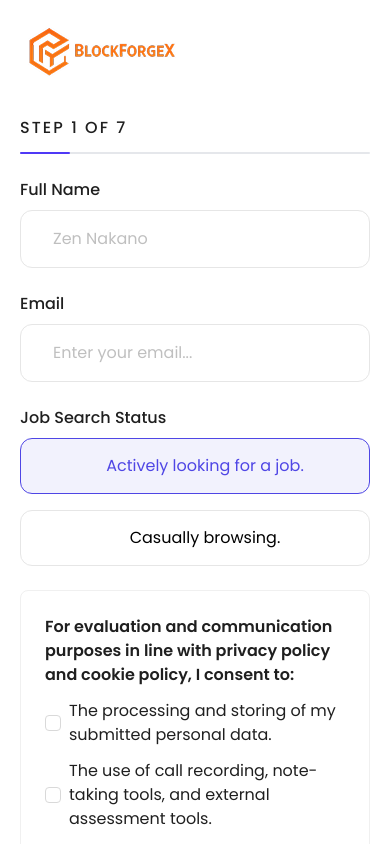
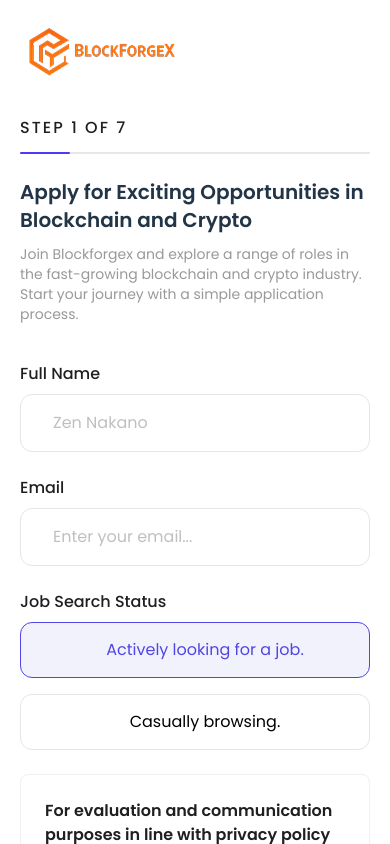
Before and after one commit to tubaguskencana/blockforgex, a React (Vite) app: page /#/apply/step/1 in a window 390 px wide. Shown: the top 844 px of the page. Built offline with nearby package versions, Linux system fonts and the light colour scheme; some icons are missing.

Commit message:
redefine responsive step 1

```diff
--- a/src/App.jsx
+++ b/src/App.jsx
@@ -10,7 +10,6 @@ export default function App() {
     <Routes>
       <Route path="/" element={<Navigate to="/apply/step/1" replace />} />
 
-      {/* Parent route mengandung :step -> layout bisa baca step */}
       <Route path="/apply/step/:step" element={<ApplicationLayout />}>
         <Route index element={<StepPage total={7} />} />
       </Route>
--- /dev/null
+++ b/src/hooks/useIsDesktop.jsx
@@ -0,0 +1,23 @@
+import { useEffect, useState } from 'react'
+
+export default function useIsDesktop() {
+  const getMatch = () =>
+    typeof window !== 'undefined' &&
+    window.matchMedia('(min-width: 1024px)').matches
+
+  const [isDesktop, setIsDesktop] = useState(getMatch)
+
+  useEffect(() => {
+    const mq = window.matchMedia('(min-width: 1024px)')
+    const onChange = (e) => setIsDesktop(e.matches)
+    if (mq.addEventListener) mq.addEventListener('change', onChange)
+    else mq.addListener(onChange)
+    setIsDesktop(mq.matches)
+    return () => {
+      if (mq.removeEventListener) mq.removeEventListener('change', onChange)
+      else mq.removeListener(onChange)
+    }
+  }, [])
+
+  return isDesktop
+}
--- a/src/layouts/ApplicationLayout.jsx
+++ b/src/layouts/ApplicationLayout.jsx
@@ -7,33 +7,9 @@ import logo from '../assets/logo-blockforgex.png'
 import step1Image from '../assets/step1.png'
 import step2Image from '../assets/step2.png'
 import step5Image from '../assets/step5.png'
-
+import useIsDesktop  from '../hooks/useIsDesktop'
 const { Title, Paragraph, Text } = Typography
 
-function useIsDesktop() {
-  const getMatch = () =>
-    typeof window !== 'undefined' &&
-    window.matchMedia('(min-width: 1024px)').matches
-
-  const [isDesktop, setIsDesktop] = useState(getMatch)
-
-  useEffect(() => {
-    const mq = window.matchMedia('(min-width: 1024px)')
-    const onChange = (e) => setIsDesktop(e.matches)
-    if (mq.addEventListener) mq.addEventListener('change', onChange)
-    else mq.addListener(onChange)
-
-    // sinkronkan saat mount
-    setIsDesktop(mq.matches)
-
-    return () => {
-      if (mq.removeEventListener) mq.removeEventListener('change', onChange)
-      else mq.removeListener(onChange)
-    }
-  }, [])
-
-  return isDesktop
-}
 
 const STEP_LEFT = {
   1: {
@@ -264,12 +240,7 @@ export default function ApplicationLayout() {
 
       <main className="bg-white rounded-r-2xl">
         <div className="min-h-full p-5 lg:p-10">
-          {!isDesktop && (
-            <div className="flex items-center gap-2 mb-8 shrink-0">
-              <img src={logo} alt="Blockforgex" />
-            </div>
-          )}
-          <Outlet />
+          <Outlet context={{ leftMeta: meta }} />
         </div>
       </main>
     </div>
--- a/src/pages/apply/StepPage.jsx
+++ b/src/pages/apply/StepPage.jsx
@@ -4,6 +4,7 @@ import { Typography, Button, Space, Avatar } from 'antd'
 import { useSelector } from 'react-redux'
 import { selectApp } from '../../store'
 import { getInitials } from '../../utils/name'
+import logo from '../../assets/logo-blockforgex.png'
 
 import Step1 from './Step1'
 import Step2 from './Step2'
@@ -12,11 +13,15 @@ import Step4 from './Step4'
 import Step5 from './Step5'
 import Step6 from './Step6'
 import Step7 from './Step7'
+import useIsDesktop from '../../hooks/useIsDesktop'
+
 
 const { Text } = Typography
 
 export default function StepPage({ total = 7 }) {
+    const isDesktop = useIsDesktop()
     const { leftMeta } = useOutletContext() || {}
+
 
     const { fullName } = useSelector(selectApp)
     const initials = getInitials(fullName)
@@ -57,14 +62,20 @@ export default function StepPage({ total = 7 }) {
 
     return (
         <section className="min-h-[calc(100vh-80px)] flex flex-col">
-      {/* HEADER */}
+            {!isDesktop && (
+                <div>
+                    <div className="flex items-center gap-2 mb-8 shrink-0">
+                        <img src={logo} alt="Blockforgex" />
+                    </div>
+                </div>
+            )}
             <div className="mb-6">
                 <div className="flex items-center justify-between">
                     <Text className="text-xl font-medium leading-[1.4] tracking-[0.13em] text-center">
                         STEP {n} OF {total}
                     </Text>
 
-          {fullName && n > 1 && (
+                    {fullName && n > 1 && isDesktop && (
                         <div className="flex items-center gap-2">
                             <Avatar size={28} className="rf-avatar-initials">{initials}</Avatar>
                             <Text className="text-gray-600">{fullName}</Text>
@@ -77,11 +88,11 @@ export default function StepPage({ total = 7 }) {
                 </div>
             </div>
 
-      {leftMeta && (
+            {leftMeta && !isDesktop && (
                 <div className="lg:hidden mb-6">
-          <h2 className="text-2xl font-semibold leading-tight">{leftMeta.title}</h2>
+                    <h2 className="text-xl !font-semibold">{leftMeta.title}</h2>
                     {!!leftMeta.desc && (
-            <p className="text-gray-600 mt-2">{leftMeta.desc}</p>
+                        <p className="text-[#999999] text-sm mt-2">{leftMeta.desc}</p>
                     )}
                 </div>
             )}
```
Lines whose indentation alone changed are shown as unchanged.
